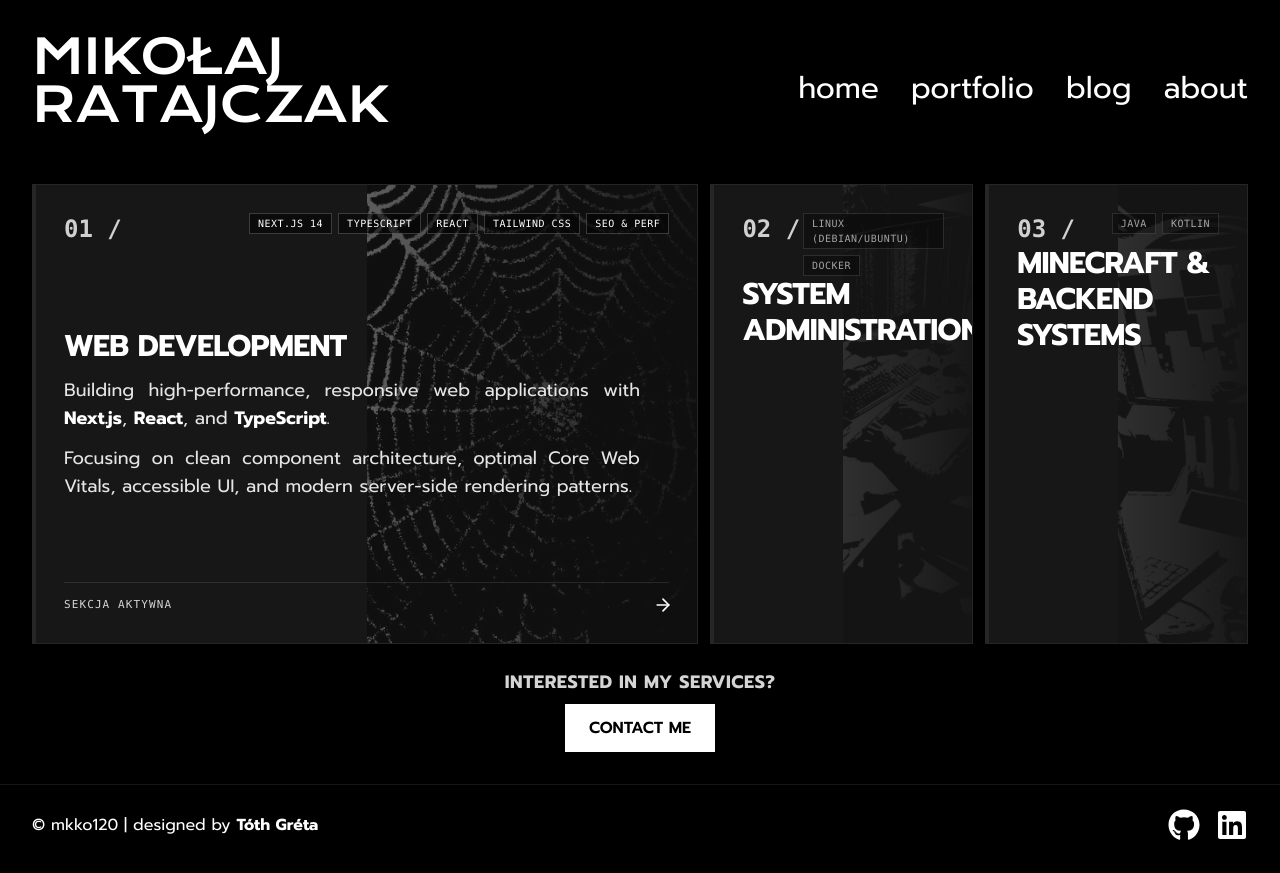
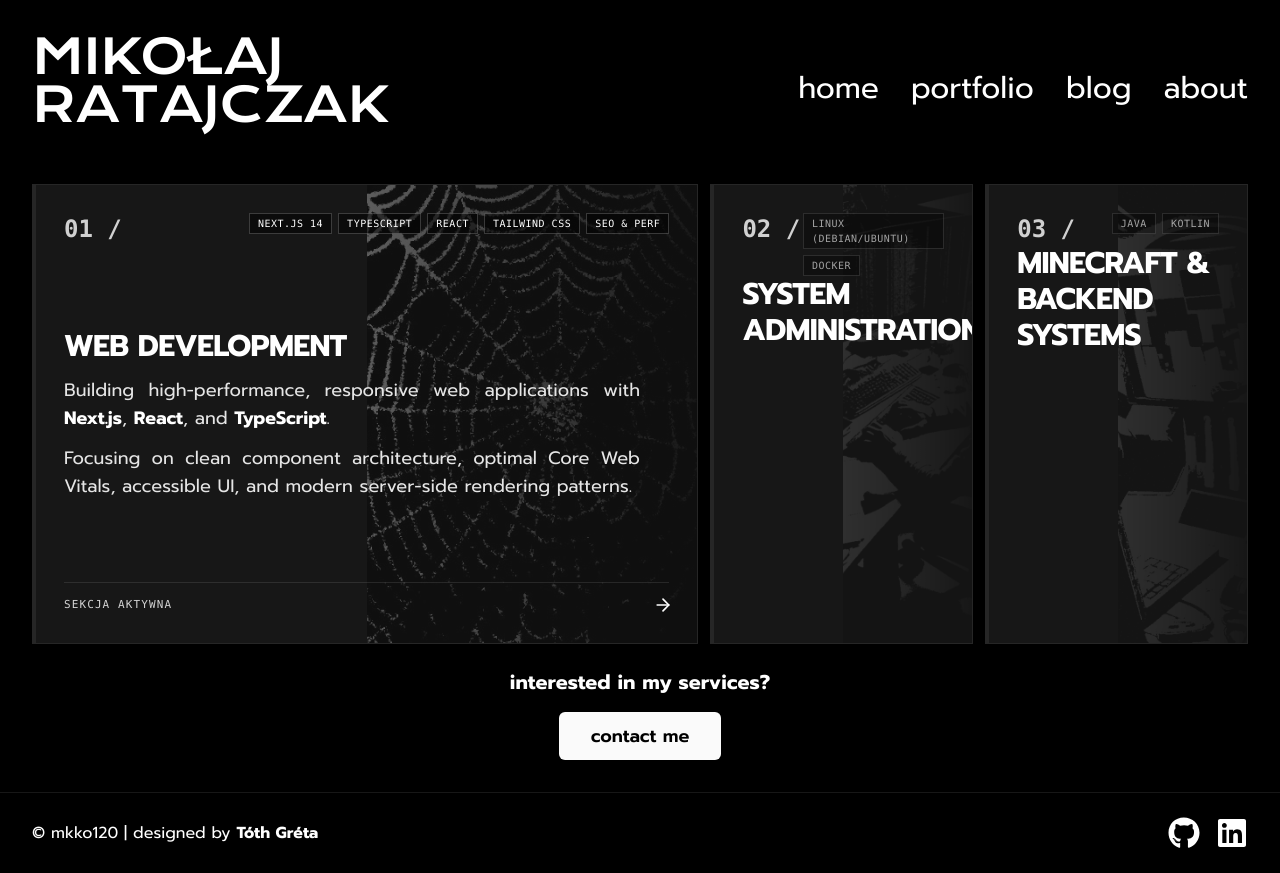
Before and after one commit to mkko120/mkko120.pl, a Next.js app: page / in a window 1280 px wide. Built offline with nearby package versions, Linux system fonts and the light colour scheme.

Commit message:
fix: restore original contact section styling and typography

```diff
--- a/src/app/page.tsx
+++ b/src/app/page.tsx
@@ -56,10 +56,10 @@ export default function Home() {
             <div className={"flex-1 flex flex-col justify-center w-full my-auto"}>
                 <HomeCard list={list} />
             </div>
-            <div className={"w-full flex flex-col items-center justify-center my-4 py-2"}>
-                <h2 className={"font-bold text-lg mb-2 uppercase tracking-wide text-neutral-300"}>interested in my services?</h2>
+            <div className={"w-full flex flex-col items-center justify-center my-6"}>
+                <h2 className={"font-bold text-xl mb-4"}>interested in my services?</h2>
                 <Link href={"mailto:contact@mkko120.pl"}>
-                    <Button size={"lg"} className={"font-semibold text-base uppercase px-6 py-3 rounded-none bg-white text-black hover:bg-neutral-200 transition-all"}>contact me</Button>
+                    <Button size={"lg"} className={"font-semibold text-lg"}>contact me</Button>
                 </Link>
             </div>
         </div>
```
